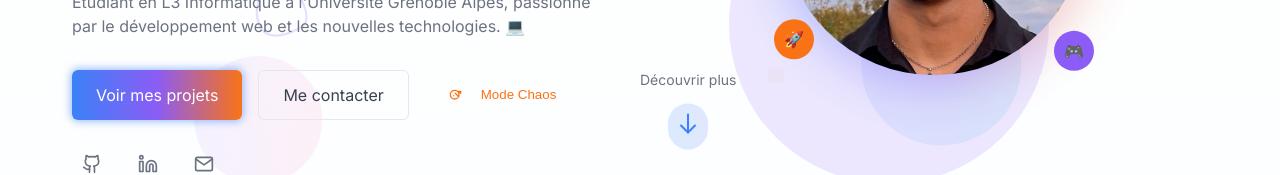
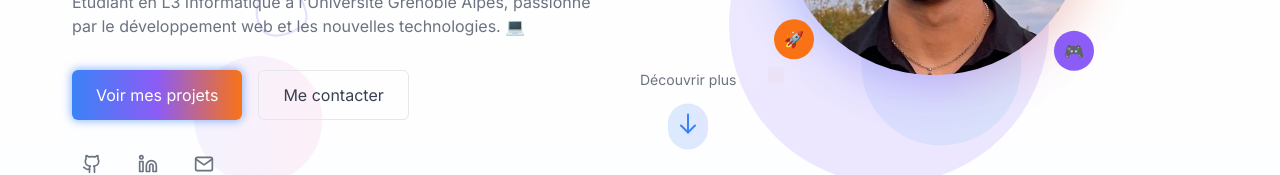
Before and after one commit to OzawaKyo/Mon-portfolio, a React (Vite) app: page / in a window 1280 px wide. Shown: the part 493-668 px from the top of the page. Built offline with nearby package versions, Linux system fonts and the light colour scheme.

Commit message:
comment the chaos button

```diff
--- a/src/components/HeroSection.tsx
+++ b/src/components/HeroSection.tsx
@@ -116,7 +116,7 @@ const HeroSection = () => {
                 <a href="#contact" className="outline-button">
                   Me contacter
                 </a>
-                <button className={`ghost-button `}>
+                {/* <button className={`ghost-button `}>
                   <>
                     <svg
                       width="16"
@@ -136,7 +136,7 @@ const HeroSection = () => {
                     </svg>
                     Mode Chaos
                   </>
-                </button>
+                </button> */}
               </motion.div>
             </div>
             <motion.div
```
